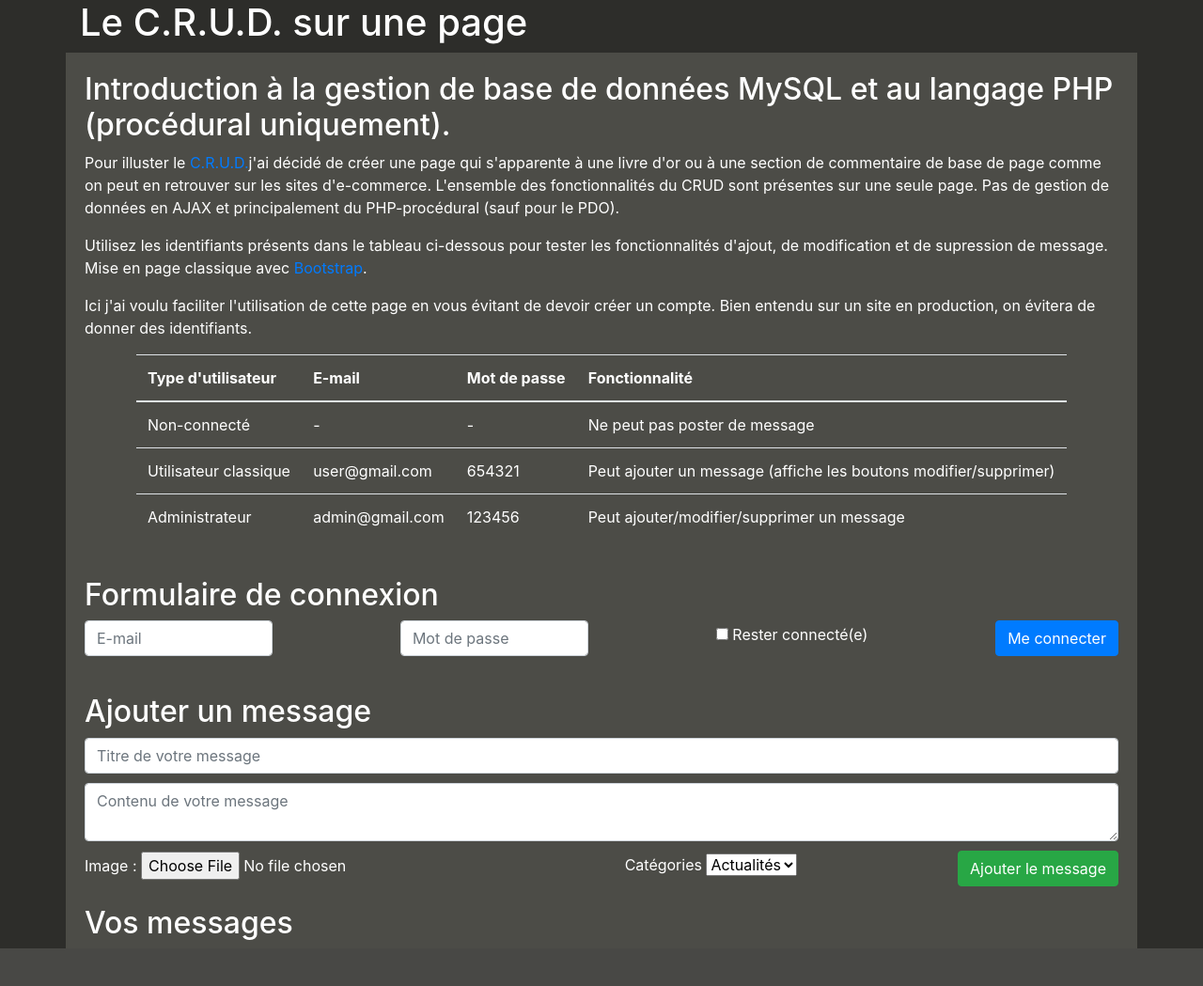
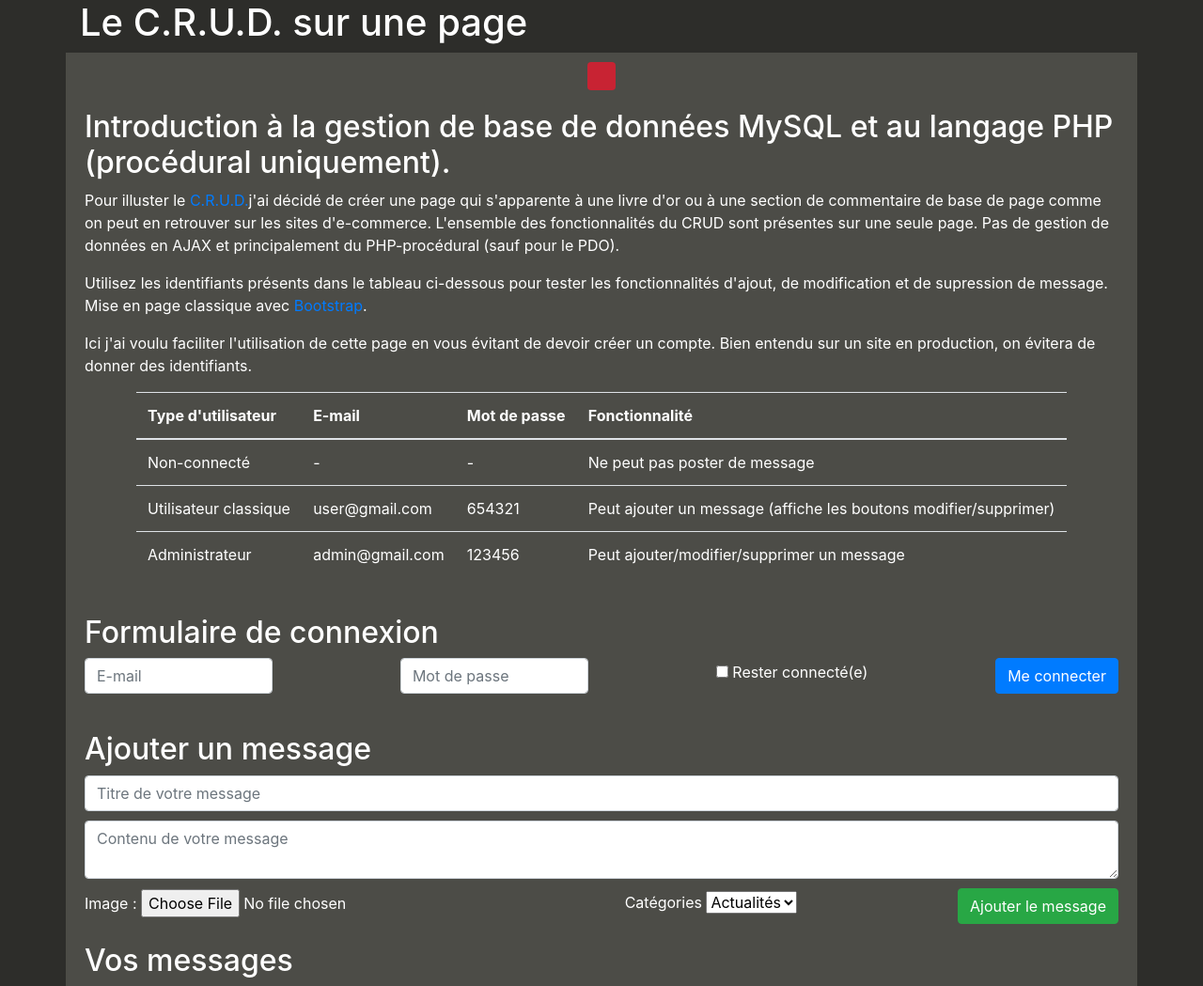
Before and after one commit to MM12300/Projet-3, a PHP site: page / in a window 1280 px wide. Shown: the whole page at 94% size. Before the commit the page ends 1009 px from the top, so only its background shows below. Run offline with PHP 8.4, Linux system fonts and the light colour scheme; data comes from the database, SQL or seed files in the repository; data that the repository does not hold is empty.

Commit message:
css update

```diff
--- a/style.css
+++ b/style.css
@@ -60,3 +60,17 @@ header, main, .row, .col{
 #vosmessages{
     padding-left:20px;
 }
+
+#alerts{
+    color: #fff;
+    background-color: #c82333;
+    border-color: #bd2130;
+    border-radius:0.25rem;
+    text-align : center;
+    display : flex;
+    flex-direction:row;
+    justify-content:center;
+    margin:auto;
+    margin-top:10px;
+    padding:15px;
+}
```
